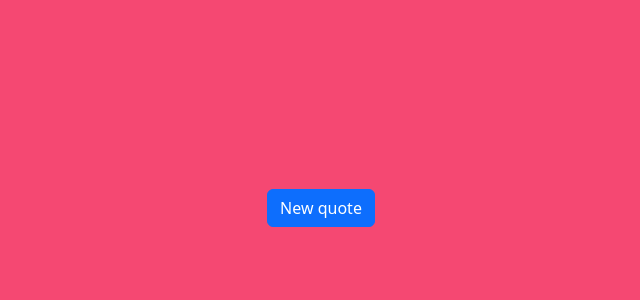
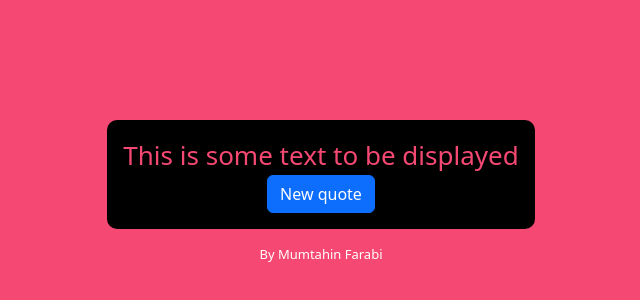
Before and after one commit to MFarabi619/random-quote-machine, a React (Create React App) app: page / in a window 1280 px wide. Shown: the part 200-500 px from the top of the page, without its empty margins (319-959 px from the left). Built offline with nearby package versions, Linux system fonts and the light colour scheme.

Commit message:
Quote text changes on button click

```diff
--- a/src/App.js
+++ b/src/App.js
@@ -7,9 +7,11 @@ import { colorArray } from "./colors";
 
 function App() {
   const [color, setColor] = useState(colorArray[0]);
+  const [quote, setQuote] = useState("This is some text to be displayed");
 
   const handleChange = () => {
     setColor(colorArray[Math.floor(Math.random() * colorArray.length - 1)]);
+    setQuote("You don't get what you want, you get what you work for");
     console.log("handleChange function called");
   };
 
@@ -19,8 +21,13 @@ function App() {
         className="App-header"
         style={{ backgroundColor: `${color}`, color: `${color}` }}
       >
-        <p></p>
-        <Button onClick={handleChange}>New quote</Button>
+        <div className="quote-box">
+          {quote}
+          <Button className="quote-button" onClick={handleChange}>
+            New quote
+          </Button>
+        </div>
+        <p className="credits">By Mumtahin Farabi</p>
       </header>
     </div>
   );
--- a/src/App.scss
+++ b/src/App.scss
@@ -1,8 +1,8 @@
 .App {
   text-align: center;
-}
+  background-color: aliceblue;
 
-.App-header {
+  header {
     background-color: aqua;
     min-height: 100vh;
     display: flex;
@@ -12,7 +12,21 @@
     font-size: calc(10px + 2vmin);
     color: white;
   }
+}
 
-.App-link {
-  color: #61dafb;
+.quote-box{
+background-color: black;
+border: 1rem;
+border-color: aqua;
+border-radius: 10px;
+padding: 1rem;
+display: flex;
+flex-direction: column;
+align-items: center;
 }
+
+.credits{
+  margin: 1rem;
+  font-size: small;
+  color: white;
+}
```
Also changed, not shown: 1 other file (tests, documents, lock files or other folders). Lines whose indentation alone changed are shown as unchanged.
